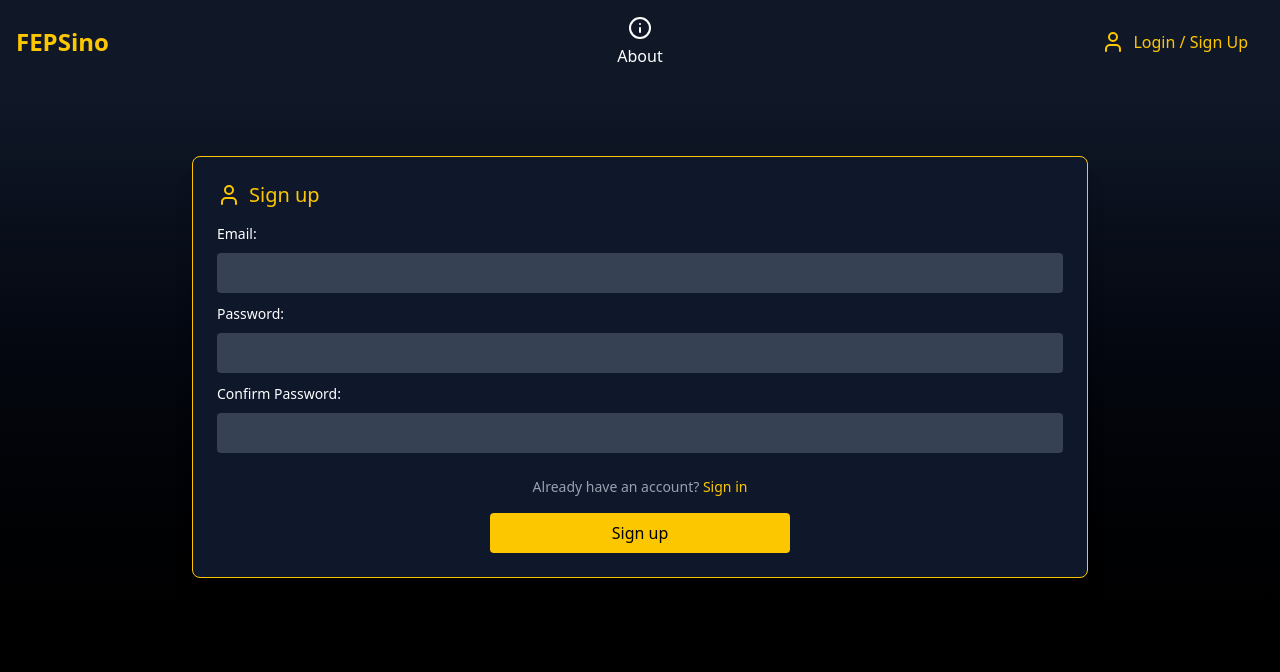
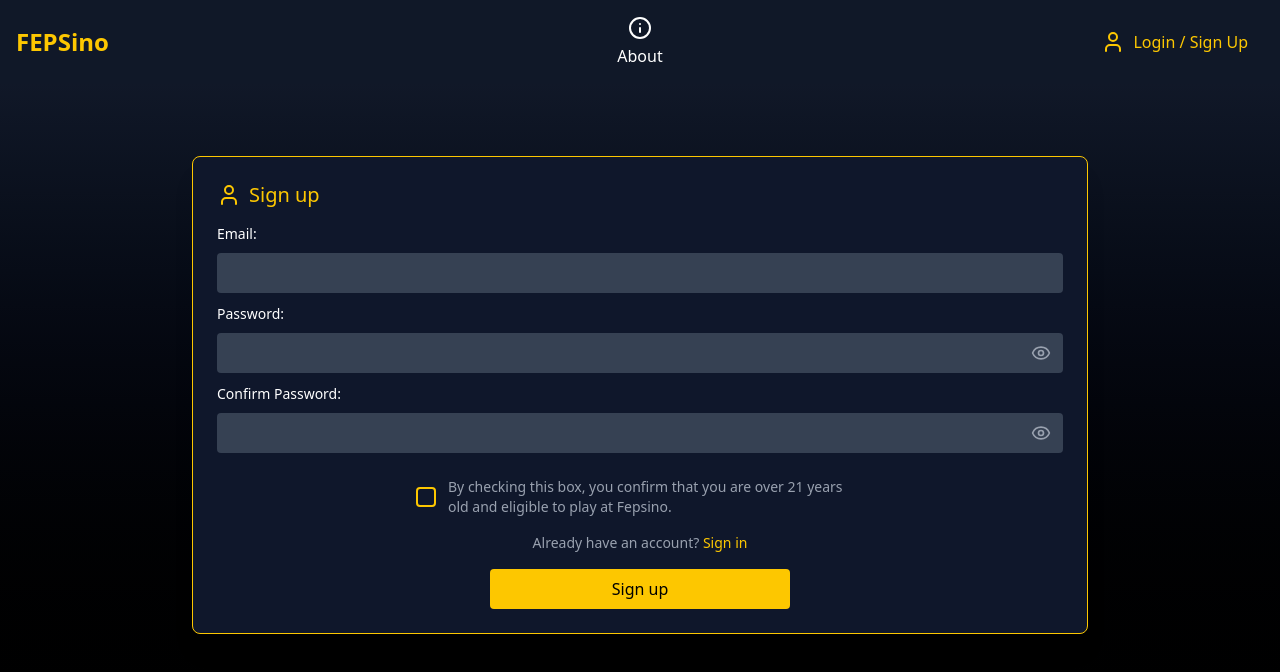
Before and after one commit to gearbeagel/FEPsino, a React (Vite) app in the folder frontend/: page /signup in a window 1280 px wide. Shown: the top 672 px of the page. Built offline with nearby package versions, Linux system fonts and the light colour scheme; no server answers.

Commit message:
[fix] enhance SignUpIn component; implement password visibility toggle, add age verification checkbox, and refactor password input handling for improved user experience

```diff
--- a/frontend/src/components/user/SignUpIn.jsx
+++ b/frontend/src/components/user/SignUpIn.jsx
@@ -1,6 +1,6 @@
 import React, { useState, useEffect } from "react";
 import axios from "axios";
-import { User } from "lucide-react";
+import { User, Eye, EyeOff, Check } from "lucide-react";
 import { AnimatePresence, motion } from "framer-motion";
 import formVariants from "../animations/FormAnimations";
 import { ToastContainer, toast } from "react-toastify";
@@ -25,20 +25,70 @@ AuthButton.propTypes = {
     children: PropTypes.node.isRequired,
 };
 
-const ConfirmPasswordField = ({ confirmPassword, setConfirmPassword }) => (
+const PasswordField = ({ password, setPassword, label, id, name }) => {
+    const [showPassword, setShowPassword] = useState(false);
+
+    return (
+        <>
+            <label htmlFor={id} className="text-sm my-3">{label}:</label>
+            <div className="relative">
+                <input
+                    id={id}
+                    name={name}
+                    type={showPassword ? "text" : "password"}
+                    required
+                    value={password}
+                    onChange={(e) => setPassword(e.target.value)}
+                    className="w-full bg-gray-700 rounded p-2 text-white my-2 pr-10"
+                    data-testid={`${id}-input`}
+                />
+                <button
+                    type="button"
+                    onClick={() => setShowPassword(!showPassword)}
+                    className="absolute right-3 top-1/2 -translate-y-1/2 text-gray-400 hover:text-white"
+                >
+                    {showPassword ? <EyeOff size={20} /> : <Eye size={20} />}
+                </button>
+            </div>
+        </>
+    );
+};
+
+PasswordField.propTypes = {
+    password: PropTypes.string.isRequired,
+    setPassword: PropTypes.func.isRequired,
+    label: PropTypes.string.isRequired,
+    id: PropTypes.string.isRequired,
+    name: PropTypes.string.isRequired,
+};
+
+const ConfirmPasswordField = ({ confirmPassword, setConfirmPassword }) => {
+    const [showPassword, setShowPassword] = useState(false);
+
+    return (
         <>
             <label htmlFor="confirmPassword" className="text-sm my-3">Confirm Password:</label>
+            <div className="relative">
                 <input
                     id="confirmPassword"
                     name="confirmPassword"
-            type="password"
+                    type={showPassword ? "text" : "password"}
                     required
                     value={confirmPassword}
-            className="w-full bg-gray-700 rounded p-2 text-white my-2"
+                    className="w-full bg-gray-700 rounded p-2 text-white my-2 pr-10"
                     onChange={(e) => setConfirmPassword(e.target.value)}
                 />
+                <button
+                    type="button"
+                    onClick={() => setShowPassword(!showPassword)}
+                    className="absolute right-3 top-1/2 -translate-y-1/2 text-gray-400 hover:text-white"
+                >
+                    {showPassword ? <EyeOff size={20} /> : <Eye size={20} />}
+                </button>
+            </div>
         </>
     );
+};
 
 ConfirmPasswordField.propTypes = {
     confirmPassword: PropTypes.string.isRequired,
@@ -51,6 +101,7 @@ export default function SignUpIn() {
     const [confirmPassword, setConfirmPassword] = useState("");
     const [isSignUp, setIsSignUp] = useState(true);
     const [error, setError] = useState(null);
+    const [isAgeVerified, setIsAgeVerified] = useState(false);
     const navigate = useNavigate();
     const { login, isAuthenticated } = useAuth();
 
@@ -74,6 +125,11 @@ export default function SignUpIn() {
 
         if (isSignUp && password !== confirmPassword) {
             toast.error("Passwords do not match!");
+            return;
+        }
+
+        if (isSignUp && !isAgeVerified) {
+            toast.error("You must be at least 21 years old to register!");
             return;
         }
 
@@ -134,19 +190,42 @@ export default function SignUpIn() {
                             className="w-full bg-gray-700 rounded p-2 text-white my-2"
                             data-testid="email-input"
                         />
-                        <label htmlFor="password" className="text-sm my-3">Password:</label>
-                        <input
+
+                        <PasswordField
+                            password={password}
+                            setPassword={setPassword}
+                            label="Password"
                             id="password"
                             name="password"
-                            type="password"
-                            required
-                            value={password}
-                            onChange={(e) => setPassword(e.target.value)}
-                            className="w-full bg-gray-700 rounded p-2 text-white my-2"
-                            data-testid="password-input"
                         />
 
                         {isSignUp && <ConfirmPasswordField confirmPassword={confirmPassword} setConfirmPassword={setConfirmPassword}/>}
+
+                        {isSignUp && (
+                        <div className="flex flex-col items-center mt-4">
+                            <div className="flex flex-row items-center w-full max-w-md">
+                                <div className="relative flex items-center">
+                                    <input
+                                        type="checkbox"
+                                        id="ageVerification"
+                                        name="ageVerification"
+                                        checked={isAgeVerified}
+                                        onChange={(e) => setIsAgeVerified(e.target.checked)}
+                                        required={isSignUp}
+                                        className="peer absolute opacity-0 w-5 h-5 cursor-pointer"
+                                    />
+                                    <div className="w-5 h-5 border-2 border-yellow-400 rounded flex items-center justify-center peer-checked:bg-yellow-400 peer-checked:border-yellow-400 transition-colors">
+                                        {isAgeVerified && <Check size={14} className="text-black" />}
+                                    </div>
+                                </div>
+                                <div className="text-sm text-gray-400 ml-3 flex-1">
+                                    <label htmlFor="ageVerification" className="cursor-pointer select-none">
+                                        By checking this box, you confirm that you are over 21 years old and eligible to play at Fepsino.
+                                    </label>
+                                </div>
+                            </div>
+                        </div>
+                        )}
 
                         <div className="flex flex-col items-center">
                             <div className="text-sm text-gray-400 mt-4">
```
Lines whose indentation alone changed are shown as unchanged.
